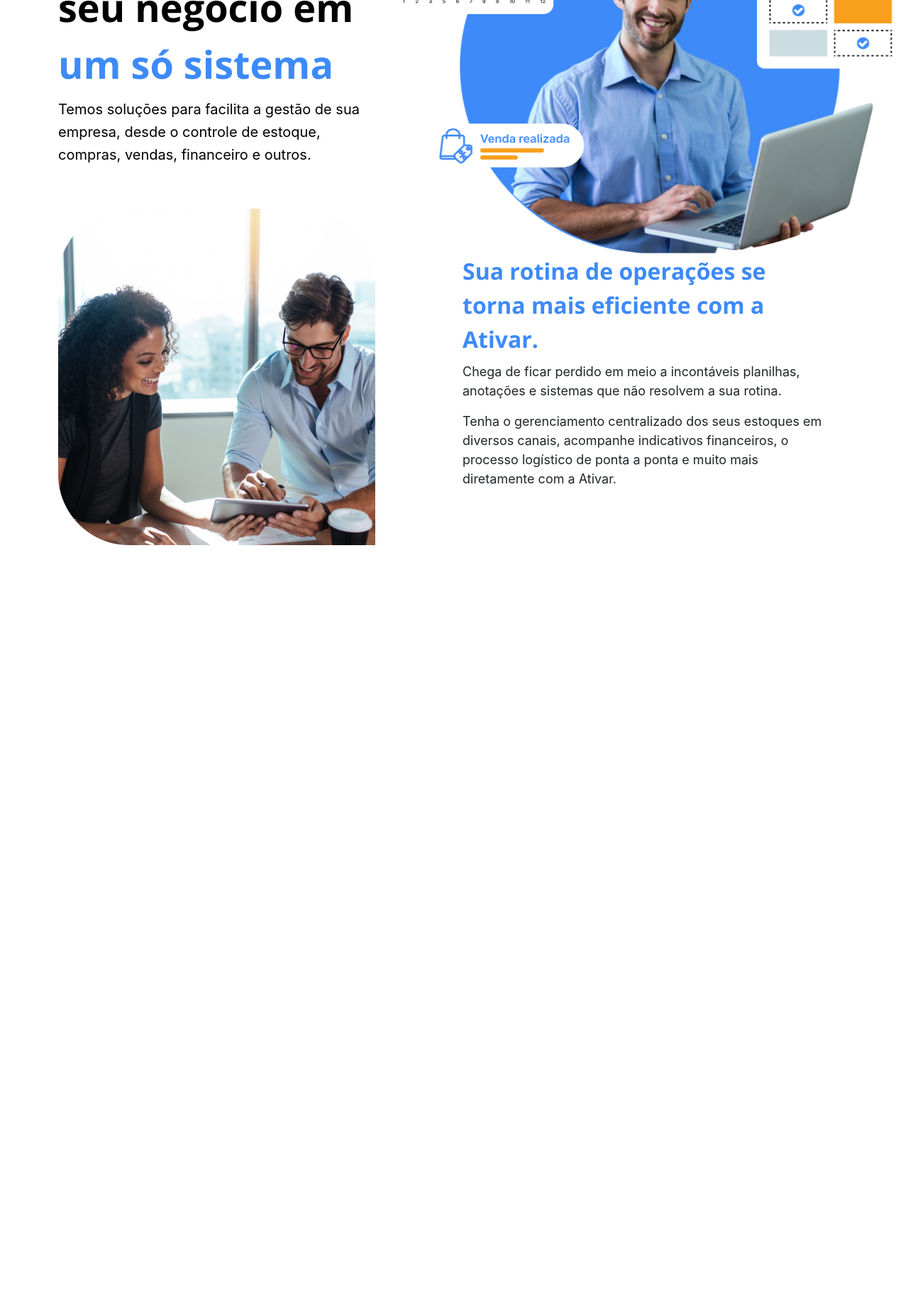
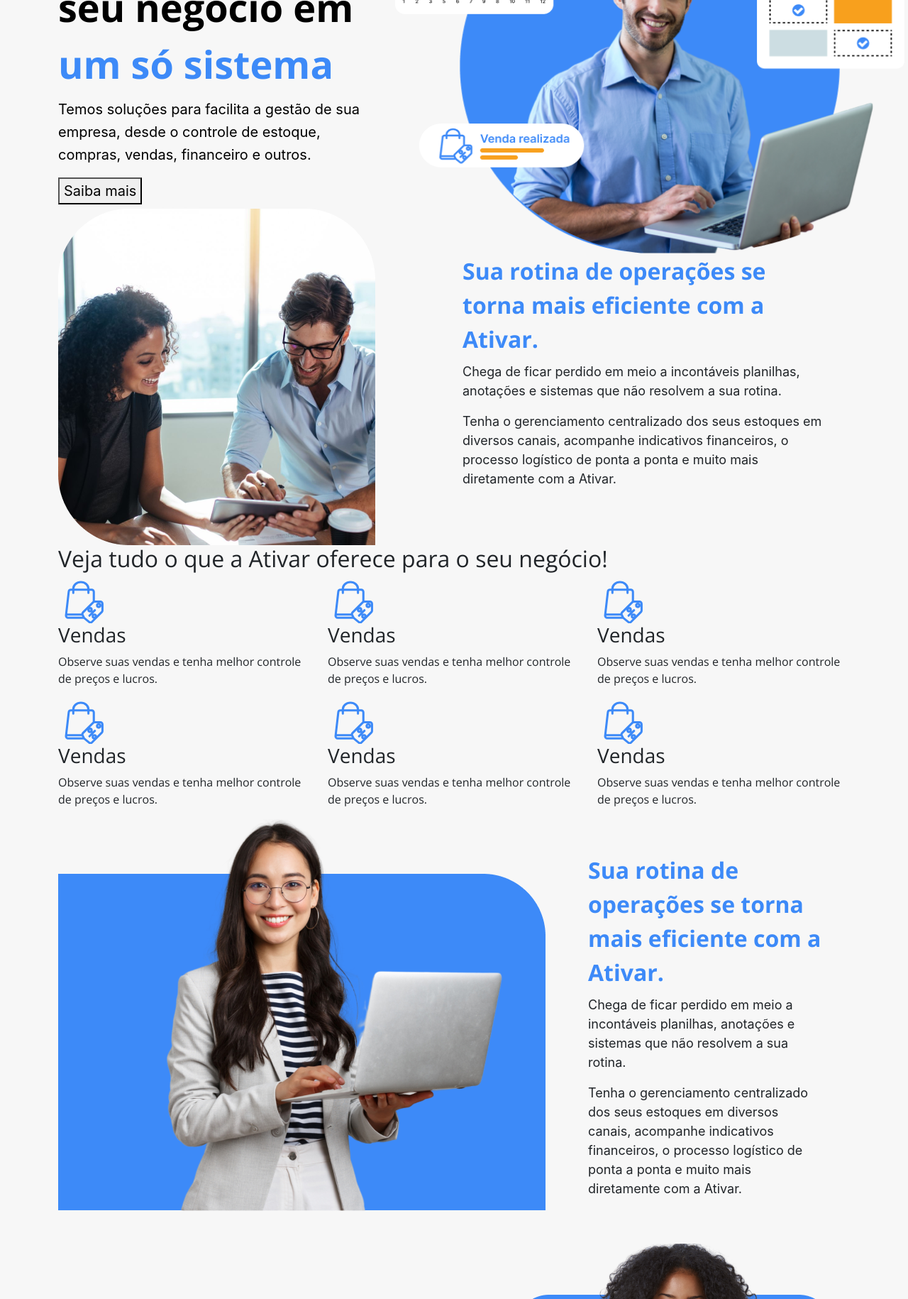
Before and after one commit to codesdevsgroup/site-ativar, a PHP site: page / in a window 1280 px wide. Shown: the part 310-2140 px from the top of the page at 71% size. Before the commit the page ends 1078 px from the top, so only its background shows below. Run offline with PHP 8.4, Linux system fonts and the light colour scheme; some web fonts are replaced.

Commit message:
banner fix

```diff
--- a/assets/css/style.css
+++ b/assets/css/style.css
@@ -1,17 +1,13 @@
 :root {
   --primary-color: #3D8AF8;
-  --nav-default-color: #636875;
-  --nav-secondary-color: #DEAD28;
-  --bg-color: #FFFFFF;
-  --bg-color-2: #495833;
-  --title-color-1: #5C7737;
+  --secondary-color: #3D8AF8;
+  --bg-color: #F7F7F7;
 }
-
 body {
   font-family: "Open Sans", -apple-system, BlinkMacSystemFont, "Segoe UI",
     Roboto, "Helvetica Neue", Arial, "Noto Sans", sans-serif,
     "Apple Color Emoji", "Segoe UI Emoji", "Segoe UI Symbol", "Noto Color Emoji";
-  background-color: #fff;
+  background-color:var(--bg-color);
   height: 200vh;
   position: relative;
 }
@@ -34,7 +30,6 @@
   opacity: 1;
   visibility: visible;
 }
-
 h1,
 h2,
 h3,
@@ -51,7 +46,6 @@
     Roboto, "Helvetica Neue", Arial, "Noto Sans", sans-serif,
     "Apple Color Emoji", "Segoe UI Emoji", "Segoe UI Symbol", "Noto Color Emoji";
 }
-
 a {
   -webkit-transition: 0.3s all ease;
   -o-transition: 0.3s all ease;
@@ -64,10 +58,9 @@
   text-decoration: none !important;
 }
 
-.icon-menu{
+.icon-menu {
   color: #007bff;
 }
-
 .site-navbar {
   z-index: 0;
   top: 2rem;
@@ -197,7 +190,7 @@
   color: #343a40;
 }
 .site-navbar .site-navigation .site-menu .has-children .dropdown .active > a {
-  color: #007bff !important;
+  color: var(--primary-color) !important;
 }
 .site-navbar .site-navigation .site-menu .has-children .dropdown > li {
   list-style: none;
@@ -240,44 +233,14 @@
   right: 20px;
   font-family: "icomoon";
 }
-.site-navbar
-  .site-navigation
-  .site-menu
-  .has-children
-  .dropdown
-  > li.has-children
-  > .dropdown,
-.site-navbar
-  .site-navigation
-  .site-menu
-  .has-children
-  .dropdown
-  > li.has-children
-  > ul {
+.site-navbar .site-navigation .site-menu .has-children .dropdown > li.has-children > .dropdown,
+.site-navbar .site-navigation .site-menu .has-children .dropdown > li.has-children > ul {
   left: 100%;
   top: 0;
 }
-.site-navbar
-  .site-navigation
-  .site-menu
-  .has-children
-  .dropdown
-  > li.has-children:hover
-  > a,
-.site-navbar
-  .site-navigation
-  .site-menu
-  .has-children
-  .dropdown
-  > li.has-children:active
-  > a,
-.site-navbar
-  .site-navigation
-  .site-menu
-  .has-children
-  .dropdown
-  > li.has-children:focus
-  > a {
+.site-navbar .site-navigation .site-menu .has-children .dropdown > li.has-children:hover > a,
+.site-navbar .site-navigation .site-menu .has-children .dropdown > li.has-children:active > a,
+.site-navbar .site-navigation .site-menu .has-children .dropdown > li.has-children:focus > a {
   background: #fafafb;
 }
 .site-navbar .site-navigation .site-menu .has-children:hover > a,
@@ -306,7 +269,6 @@
   visibility: visible;
   opacity: 1;
 }
-
 .site-mobile-menu {
   width: 300px;
   position: fixed;
@@ -512,16 +474,21 @@
 #home img {
 
 }
+/* banners */
 
-/* banner de chamada após home */
-#banner h2 {
+#banner-1 h2,
+#banner-2 h2,
+#banner-3 h2,
+#banner-4 h2 {
   color: var(--primary-color);
   font-weight: 600;
   font-size: 32px;
   line-height: 48px;
 }
-
-#banner p {
+#banner-1 p,
+#banner-2 p,
+#banner-3 p,
+#banner-4 p {
   font-family: 'Inter';
   font-style: normal;
   font-weight: 400;
--- a/index.html
+++ b/index.html
@@ -82,6 +82,7 @@
     <div class="col-md-5 home_text">
       <h1>Tudo sobre o seu negócio em </br><a>um só sistema</a></h1>
       <p>Temos soluções para facilita a gestão de sua empresa, desde o controle de estoque, compras, vendas, financeiro e outros.</p>
+      <button><a>Saiba mais</a></button>
     </div>
 
     <div class="col-md-7">
@@ -91,7 +92,7 @@
   </div>
 </section>
 
-<section id="banner" class="container">
+<section id="banner-1" class="container">
   <div class="row">
     <div class="col">
       <img src="./assets/img/rotina.png" alt="">
@@ -107,6 +108,103 @@
   </div>
 </section>
 
+<section id="cards" class="container">
+  <div class="">
+    <h2 class="">Veja tudo o que a Ativar oferece para o seu negócio!</h2>
+  </div>
+  <div class="row cards">
+
+    <div class="col-12 col-sm-4 card-item">
+      <img src="./assets/img/vendas.svg" alt="">
+      <h3>Vendas</h3>
+      <p>Observe suas vendas e tenha melhor controle de preços e lucros.</p>
+    </div>
+
+    <div class="col-12 col-sm-4 card-item">
+      <img src="./assets/img/vendas.svg" alt="">
+      <h3>Vendas</h3>
+      <p>Observe suas vendas e tenha melhor controle de preços e lucros.</p>
+    </div>
+
+    <div class="col-12 col-sm-4 card-item">
+      <img src="./assets/img/vendas.svg" alt="">
+      <h3>Vendas</h3>
+      <p>Observe suas vendas e tenha melhor controle de preços e lucros.</p>
+    </div>
+
+    <div class="col-12 col-sm-4 card-item">
+      <img src="./assets/img/vendas.svg" alt="">
+      <h3>Vendas</h3>
+      <p>Observe suas vendas e tenha melhor controle de preços e lucros.</p>
+    </div>
+
+    <div class="col-12 col-sm-4 card-item">
+      <img src="./assets/img/vendas.svg" alt="">
+      <h3>Vendas</h3>
+      <p>Observe suas vendas e tenha melhor controle de preços e lucros.</p>
+    </div>
+
+    <div class="col-12 col-sm-4 card-item">
+      <img src="./assets/img/vendas.svg" alt="">
+      <h3>Vendas</h3>
+      <p>Observe suas vendas e tenha melhor controle de preços e lucros.</p>
+    </div>
+
+  </div>
+</section>
+
+<section id="banner-2" class="container">
+  <div class="row">
+    <div class="col">
+      <img src="./assets/img/atendente.png" alt="">
+    </div>
+
+    <div class="col p-5 d-flex align-items-center">
+      <div>
+        <h2>Sua rotina de operações se torna mais eficiente com a Ativar.</h2>
+        <p>Chega de ficar perdido em meio a incontáveis planilhas, anotações e sistemas que não resolvem a sua rotina.</p>
+        <p>Tenha o gerenciamento centralizado dos seus estoques em diversos canais, acompanhe indicativos financeiros, o processo logístico de ponta a ponta e muito mais diretamente com a Ativar.</p>
+      </div>
+    </div>
+  </div>
+</section>
+
+<section id="banner-3" class="container">
+  <div class="row">
+    <div class="col p-5 d-flex align-items-center">
+      <div>
+        <h2>Sua rotina de operações se torna mais eficiente com a Ativar.</h2>
+        <p>Chega de ficar perdido em meio a incontáveis planilhas, anotações e sistemas que não resolvem a sua rotina.</p>
+        <p>Tenha o gerenciamento centralizado dos seus estoques em diversos canais, acompanhe indicativos financeiros, o processo logístico de ponta a ponta e muito mais diretamente com a Ativar.</p>
+      </div>
+    </div>
+
+    <div class="col">
+      <img src="./assets/img/vendas.png" alt="">
+    </div>
+
+  </div>
+</section>
+
+<section id="banner-4" class="container">
+  <div class="row">
+    <div class="col">
+      <img src="./assets/img/bkp.png" alt="">
+    </div>
+
+    <div class="col p-5 d-flex align-items-center">
+      <div>
+        <h2>Sua rotina de operações se torna mais eficiente com a Ativar.</h2>
+        <p>Chega de ficar perdido em meio a incontáveis planilhas, anotações e sistemas que não resolvem a sua rotina.</p>
+        <p>Tenha o gerenciamento centralizado dos seus estoques em diversos canais, acompanhe indicativos financeiros, o processo logístico de ponta a ponta e muito mais diretamente com a Ativar.</p>
+      </div>
+    </div>
+  </div>
+</section>
+
+<section>
+
+</section>
 
   <script src="./assets/js/jquery-3.3.1.min.js"></script>
   <script src="./assets/js/popper.min.js"></script>
```
Also changed, not shown: assets/img/atendente.png (added), assets/img/bkp.png (added), assets/img/vendas.png (added), assets/img/vendas.svg (added).
